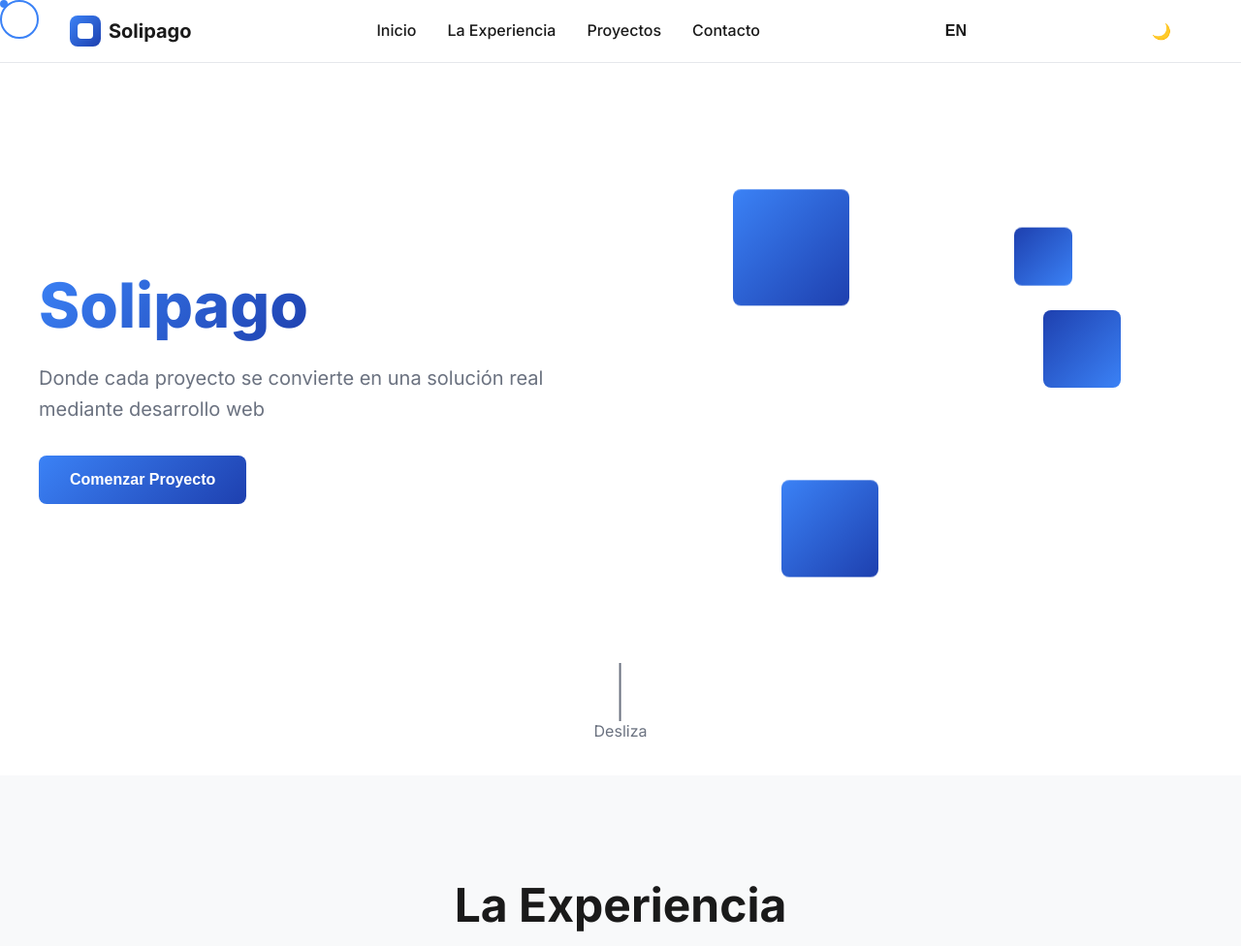
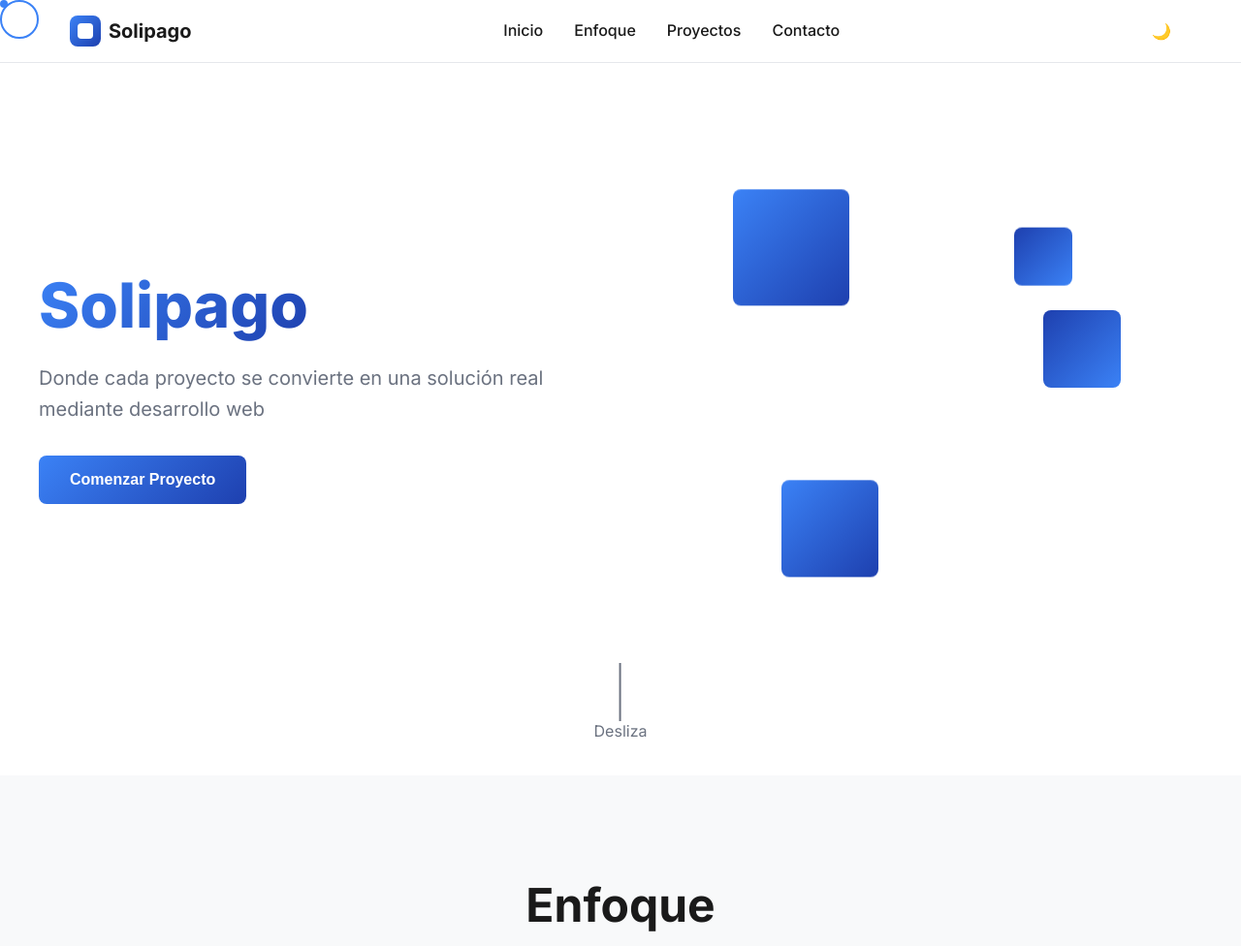
Before and after one commit to micaelasolipago/Web-Solipago, a plain HTML site: page index.html in a window 1280 px wide. Shown: the top 976 px of the page at 97% size. Drawn offline with Linux system fonts and the light colour scheme.

Commit message:
Actualización de contenido y estructura en index.html y nuevos archivos

```diff
--- a/index.html
+++ b/index.html
@@ -23,11 +23,11 @@
             </div>
             <div class="nav-menu">
                 <a href="#home" class="nav-item" data-i18n="nav_home">Inicio</a>
-                <a href="#craft" class="nav-item" data-i18n="nav_craft">La Experiencia</a>
+                <a href="#craft" class="nav-item" data-i18n="nav_craft">Enfoque</a>
                 <a href="#work" class="nav-item" data-i18n="nav_work">Proyectos</a>
                 <a href="#connect" class="nav-item" data-i18n="nav_connect">Contacto</a>
             </div>
-            <button id="lang-toggle" class="nav-item" style="background:none;border:none;cursor:pointer;font-weight:600;font-size:1rem;">EN</button>
+
             <button id="theme-toggle" class="nav-item theme-toggle" style="background:none;border:none;cursor:pointer;font-weight:600;font-size:1rem;">
                 <span class="theme-icon">🌙</span>
             </button>
@@ -75,7 +75,7 @@
         <section id="craft" class="craft">
             <div class="section-container">
                 <div class="section-intro">
-                    <h2 class="section-title" data-i18n="craft_title">La Experiencia</h2>
+                    <h2 class="section-title" data-i18n="craft_title">Enfoque</h2>
                     <p class="section-subtitle" data-i18n="craft_subtitle">Tres pilares de excelencia digital</p>
                 </div>
                 <div class="craft-grid">
@@ -252,7 +252,7 @@
                 </div>
                 <div class="footer-links">
                     <a href="#home" data-i18n="nav_home">Inicio</a>
-                    <a href="#craft" data-i18n="nav_craft">La Experiencia</a>
+                    <a href="#craft" data-i18n="nav_craft">Enfoque</a>
                     <a href="#work" data-i18n="nav_work">Proyectos</a>
                     <a href="#connect" data-i18n="nav_connect">Contacto</a>
                 </div>
```
